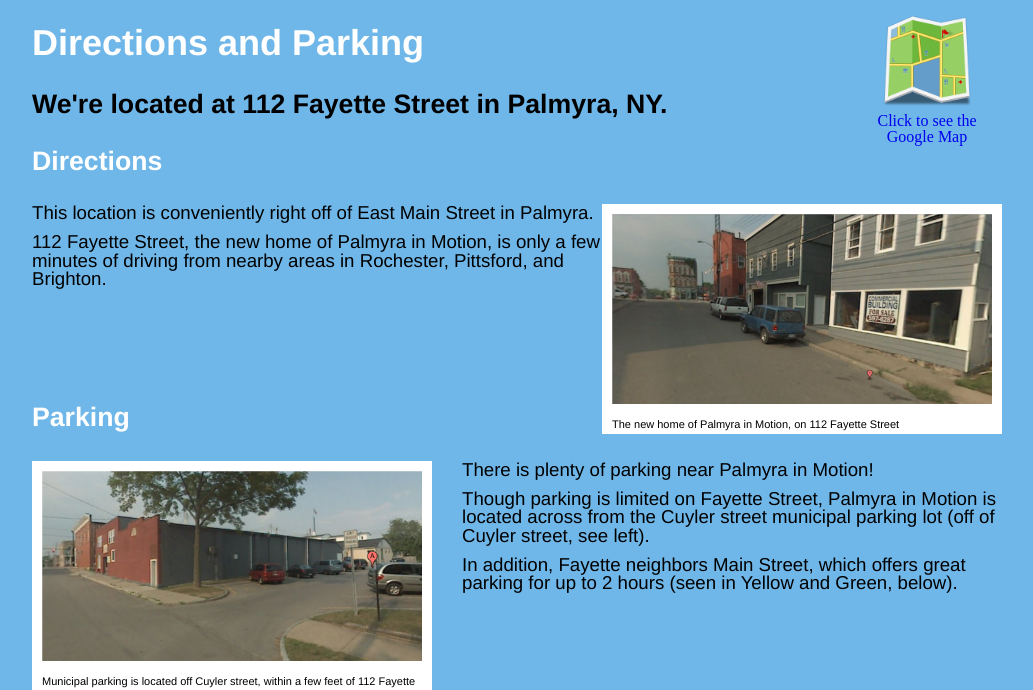
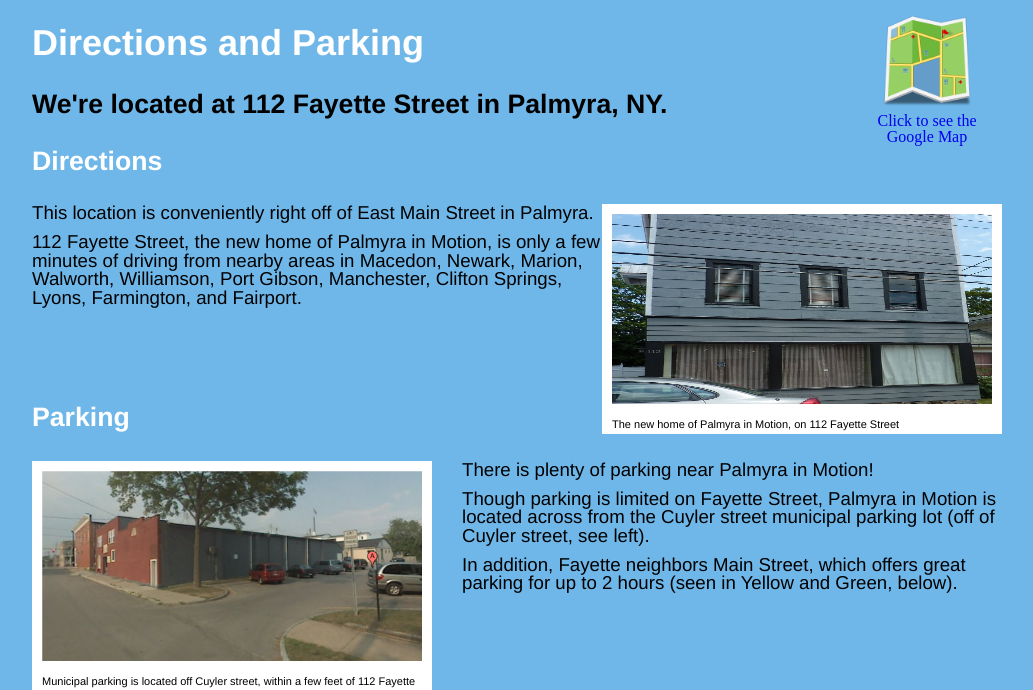
Before and after one commit to akivab/pim, a PHP site: page /index.php?p=directions in a window 1280 px wide. Shown: the part 65-755 px from the top of the page, without its empty margins (123-1156 px from the left). Run offline with PHP 8.4, Linux system fonts and the light colour scheme; some libraries are stand-ins or nearby versions; some web fonts are replaced.

Commit message:
changed a few things

```diff
--- a/directions.php
+++ b/directions.php
@@ -19,7 +19,7 @@
 		<span>The new home of Palmyra in Motion, on 112 Fayette Street</span>
 	      </a>
 	      <p>This location is conveniently right off of East Main Street in Palmyra.</p>
-	      <p>112 Fayette Street, the new home of Palmyra in Motion, is only a few minutes of driving from nearby areas in Rochester, Pittsford, and Brighton. </p>
+	      <p>112 Fayette Street, the new home of Palmyra in Motion, is only a few minutes of driving from nearby areas in Macedon, Newark, Marion, Walworth, Williamson, Port Gibson, Manchester, Clifton Springs, Lyons, Farmington, and Fairport.</p>
 	    </div>
 	    <div id="parking">
 	      <h2>Parking</h2>
```
Also changed, not shown: images/112_Fayette.png.
